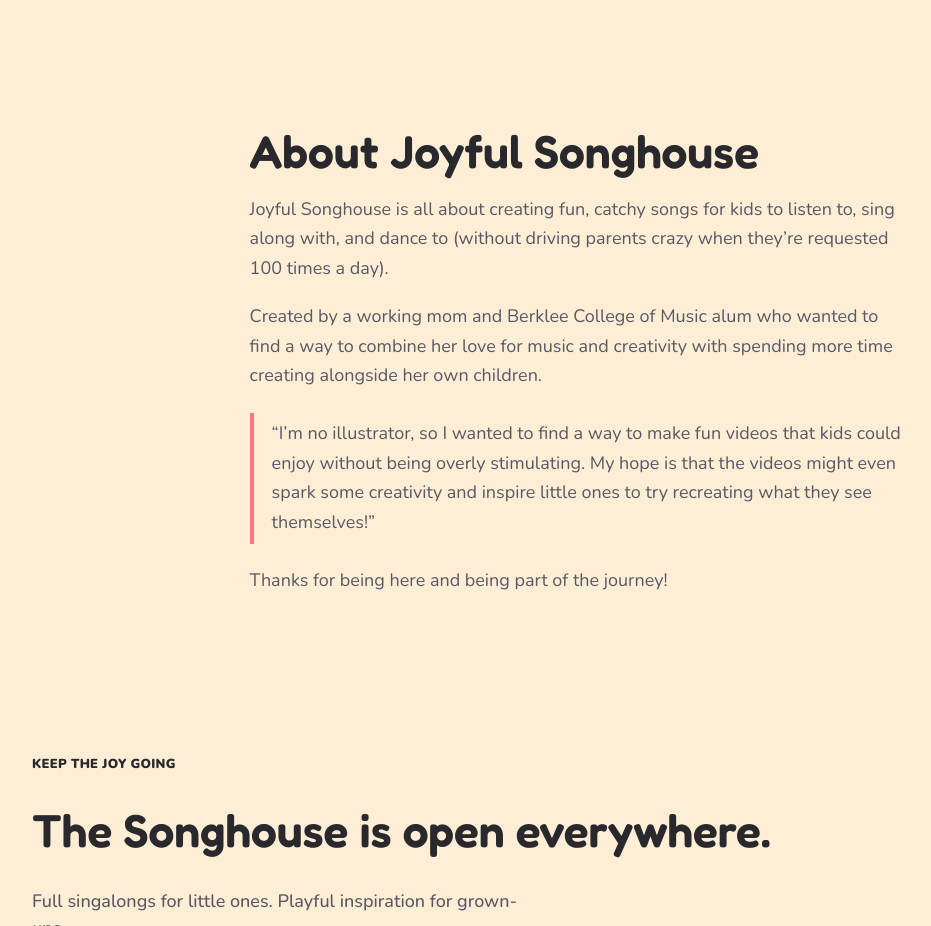
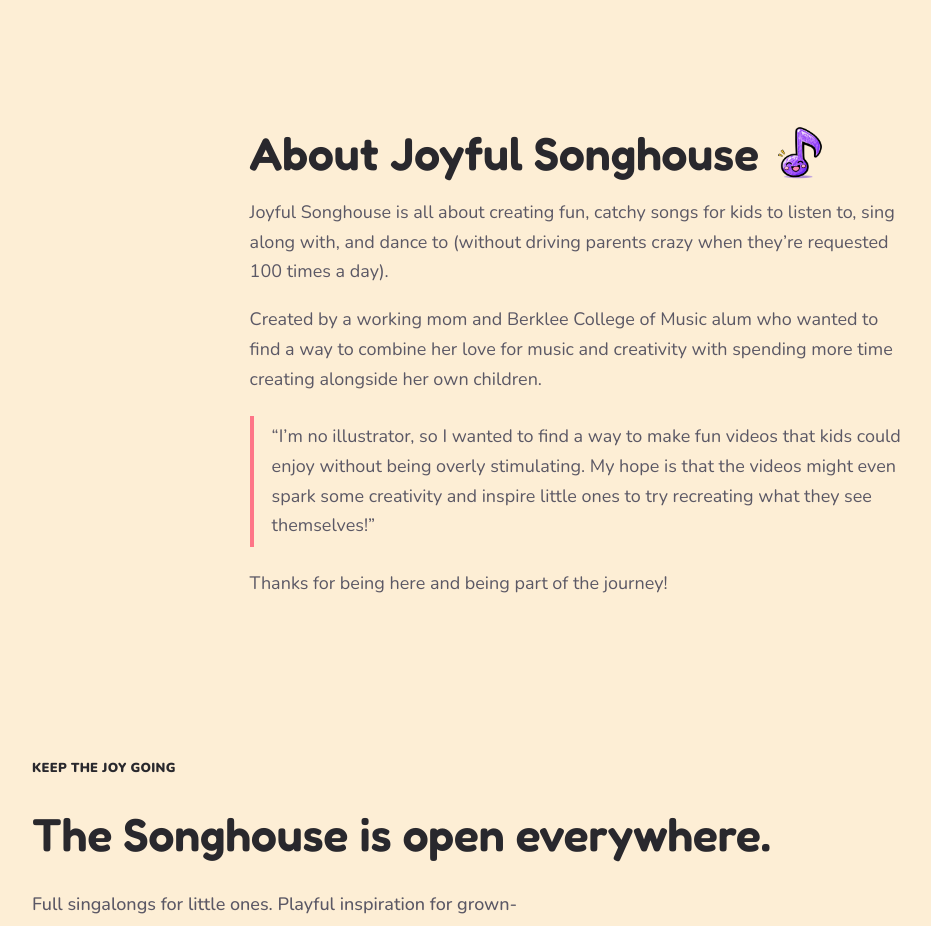
Before and after one commit to Jnuru/joyful-song-house, a plain HTML site: page index.html in a window 1280 px wide. Shown: the part 2280-3206 px from the top of the page, without its empty margins (64-995 px from the left). Drawn offline with nearby package versions, Linux system fonts and the light colour scheme.

Commit message:
Add a small crayon music note to the About section

```diff
--- a/css/style.css
+++ b/css/style.css
@@ -439,6 +439,16 @@ h1, h2, h3, p { margin: 0; }
   max-width: 68ch;
   margin-inline: auto;
 }
+.about__heading {
+  display: flex;
+  align-items: center;
+  gap: 14px;
+}
+.about__note {
+  flex: none;
+  width: clamp(38px, 4.5vw, 54px);
+  height: auto;
+}
 .about__story p {
   color: var(--muted);
   font-size: clamp(1rem, 1.65vw, 1.125rem);
--- a/index.html
+++ b/index.html
@@ -153,7 +153,10 @@
 
   <section id="about" class="section about" aria-labelledby="about-title">
     <div class="about__story">
-      <h2 id="about-title" class="headline">About Joyful Songhouse</h2>
+      <div class="about__heading">
+        <h2 id="about-title" class="headline">About Joyful Songhouse</h2>
+        <img class="about__note" src="assets/about-music-note.png" alt="" width="168" height="168" loading="lazy">
+      </div>
       <p>Joyful Songhouse is all about creating fun, catchy songs for kids to listen to, sing along with, and dance to (without driving parents crazy when they’re requested 100 times a day).</p>
       <p>Created by a working mom and Berklee College of Music alum who wanted to find a way to combine her love for music and creativity with spending more time creating alongside her own children.</p>
       <blockquote>
```
Also changed, not shown: assets/about-music-note.png (added).
